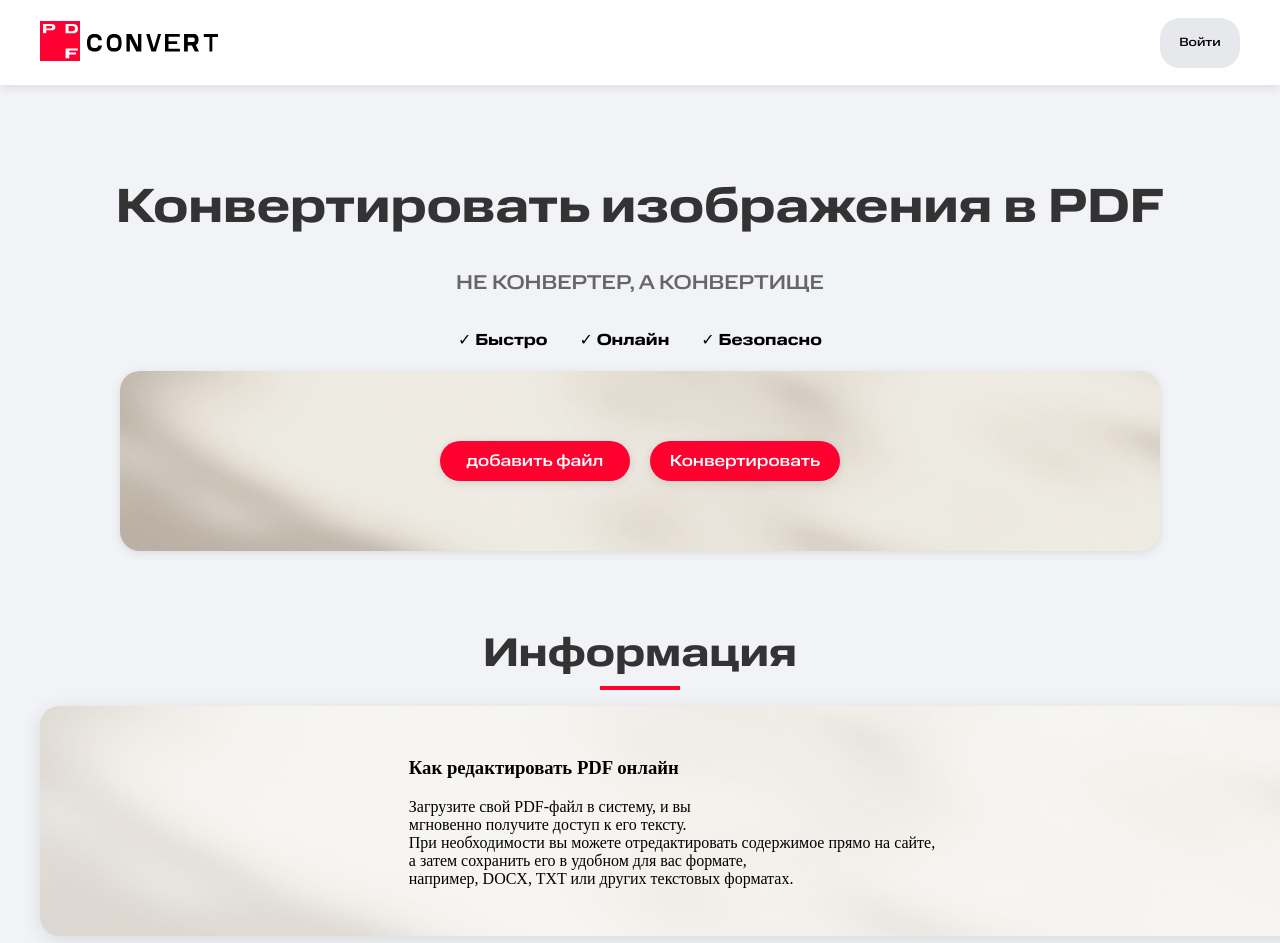
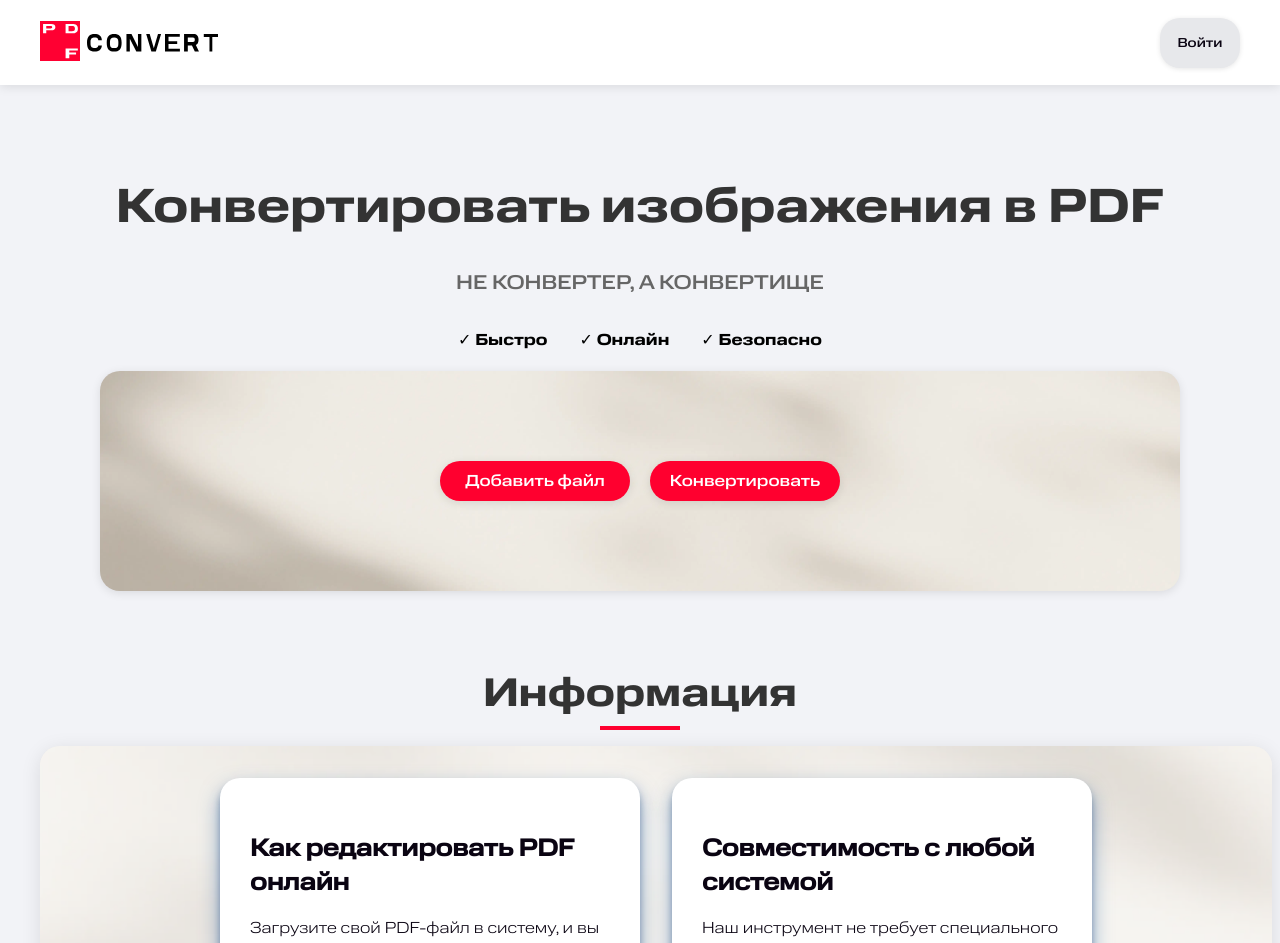
Before and after one commit to kvintosis/mts-front, a React (Vite) app in the folder mts-app/: page / in a window 1280 px wide. Shown: the top 943 px of the page. Built offline with nearby package versions, Linux system fonts and the light colour scheme.

Commit message:
Полностью готова главная

```diff
--- a/mts-app/src/components/HomePage.jsx
+++ b/mts-app/src/components/HomePage.jsx
@@ -26,7 +26,7 @@ function HomePage() {
                 <div className="home__container">
 
                         <div className="home__btn-container">
-                            <button className="home__btn">добавить файл</button>
+                            <button className="home__btn">Добавить файл</button>
                             <button className="home__btn" onClick={handleRedirect}>Конвертировать</button>
                         </div>
 
@@ -38,10 +38,40 @@ function HomePage() {
 
                     <div className="home__container-info">
                         <div className="card">
-                            <h3>Как редактировать PDF онлайн</h3>
+                            <h3>
+                                Как редактировать PDF онлайн
+                            </h3>
                             <p>Загрузите свой PDF-файл в систему, и вы <br/> мгновенно получите доступ к его тексту.<br/>
                                 При необходимости вы можете отредактировать содержимое прямо на сайте,<br/>
                                 а затем сохранить его в удобном для вас формате,<br/> например, DOCX, TXT или других текстовых форматах.</p>
+                        </div>
+
+
+
+                        <div className="card">
+                            <h3>
+                                Совместимость с любой системой
+                            </h3>
+                            <p>Наш инструмент не требует специального программного обеспечения <br/>и работает на всех популярных операционных системах <br/>и браузерах. Достаточно просто зайти на сайт<br/> — и можно приступать к работе.</p>
+                        </div>
+
+                        <div className="card">
+                            <h3>
+                                Поддержка различных форматов
+                            </h3>
+                            <p>Вы можете загружать PDF-файлы любого типа, <br/> а результат редактирования сохранять в форматах DOCX,<br/> TXT и других текстовых расширениях.</p>
+                        </div>
+                        <div className="card">
+                            <h3>
+                                Никаких установок
+                            </h3>
+                            <p>Все процессы происходят в облаке на наших серверах.<br/> Вам не нужно скачивать или<br/> устанавливать дополнительные программы<br/> — инструмент не нагружает ваше устройство.</p>
+                        </div>
+                        <div className="card">
+                            <h3>
+                                Простота и удобство
+                            </h3>
+                            <p>Мы сделали процесс редактирования PDF максимально простым.<br/> Просто загрузите файл, внесите изменения<br/> и сохраните результат в нужном формате — <br/>никаких сложных настроек!.</p>
                         </div>
 
                     </div>
--- a/mts-app/src/styles/blocks/header.less
+++ b/mts-app/src/styles/blocks/header.less
@@ -46,18 +46,16 @@
     align-items: center;
     justify-content: center;
 
-    /*для эффекта при наведении на кнопку*/
-    transition: transform 0.3s, background-color 0.3s, color 0.3s;
+    box-shadow: 0 1px 5px rgba(0, 0, 0, 0.1);
 
 
     &:hover {
       transform: scale(1.1);
-      background-color: @purple;
-      box-shadow: 0 4px 8px rgba(94, 203, 233, 0.2);
+      background-color: @gray;
+      box-shadow: 0 3px 10px rgba(43, 98, 165, 0.53),
+      0 1px 1px rgba(17, 53, 95, 0.35);
+      transition: transform 0.2s ease, box-shadow 0.1s ease;
 
-      &:hover &__join-btn-text {
-        color: @white;
-      }
     }
 
   }
@@ -66,7 +64,7 @@
   &__join-btn-text {
     color: @black;
     font-family: @medium;
-    font-size: 12px;
+    font-size: 13px;
     transition: color 0.3s;
 
   }
--- a/mts-app/src/styles/blocks/homepage.less
+++ b/mts-app/src/styles/blocks/homepage.less
@@ -1,49 +1,53 @@
+html, body {
+  height: auto; /* Убедитесь, что высота не ограничена */
+  overflow: auto; /* Включаем прокрутку */
+}
 .home-wrapper {
-  height: 100%;
   min-height: 100vh;
-  overflow-y: auto;
+  overflow-y: auto; /* Разрешает вертикальную прокрутку */
+  width: 100%;
 }
 
-
 .home {
+  flex: 1;
   display: flex;
   flex-direction: column;
   align-items: center;
   justify-content: flex-start;
-  min-height: 100%;
+  min-height: auto;
   background-color: @white1;
   padding-top: 147px;
   box-sizing: border-box;
-
+  padding-bottom: 40px;
+  width: 100%;
 
   &__container {
-    width: 1040px;
-    height: 180px;
+    width: 100%;
+    max-width: 1040px;
+    height: auto;
+    min-height: 180px;
     display: flex;
     justify-content: center;
     align-items: center;
-
     background: @pearl url('../../assets/images/fon.png') no-repeat center center;
     background-size: cover;
     position: relative;
     overflow: hidden;
-
     border-radius: 20px;
-    padding: 0;
+    padding: 20px;
     margin: 20px auto;
-
     z-index: 1;
     box-shadow: 0 2px 10px rgba(0, 0, 0, 0.1);
-
   }
 
   &__btn-container {
     display: flex;
     justify-content: center;
     gap: 20px;
+  }
 
-  }
   &__btn {
+    cursor: pointer;
     width: 190px;
     height: 40px;
     background: @red;
@@ -60,10 +64,14 @@
     box-shadow: 0 2px 10px rgba(0, 0, 0, 0.1);
 
     &:hover {
-      background: @gray;
+      background: @white1;
+      box-shadow: 0 10px 20px rgba(43, 98, 165, 0.53),
+      0 6px 6px rgba(17, 53, 95, 0.35);
+      transition: transform 0.3s ease, box-shadow 0.3s ease;
       transform: translateY(-1px);
+      color: @red;
+      font-family: @bold;
     }
-
   }
 
   &__features {
@@ -71,107 +79,109 @@
     flex-direction: row;
     max-width: 600px;
     gap: 16px;
+    flex-wrap: wrap;
+    justify-content: center;
   }
+
   .feature-badge {
     font-family: @bold;
 
     &:not(:last-child) {
-      margin-right: 16px; // Отступ только справа для всех кроме последнего
+      margin-right: 16px;
     }
   }
 
   h1 {
     font-family: @bold;
-    font-size: 3.0rem; // 40px
+    font-size: 3.0rem;
     font-weight: 700;
     color: #333;
     margin-bottom: 1rem;
     text-align: center;
     line-height: 1.2;
-
+    width: 100%;
 
     @media (max-width: 768px) {
-    font-size: 2rem; // 32px
+      font-size: 2rem;
     }
 
     @media (max-width: 480px) {
-    font-size: 1.75rem; // 28px
+      font-size: 1.75rem;
     }
   }
 
   h2 {
     font-family: @medium;
-    font-size: 1.25rem; // 20px
+    font-size: 1.25rem;
     font-weight: 400;
     color: #666;
     margin-bottom: 2rem;
     text-align: center;
     line-height: 1.4;
-
-
-
-
-
+    width: 100%;
 
     @media (max-width: 480px) {
-      font-size: 1.1rem; // 17.6px
+      font-size: 1.1rem;
       margin-bottom: 1.5rem;
+    }
   }
 }
 
 
+.home__container-info-block {
+  width: 100%;
+  max-width: 1200px;
+  margin: 0 auto;
+  padding: 2rem;
+  background-color: transparent;
+
+  @media (max-width: 768px) {
+    padding: 1.5rem;
+  }
 }
 
+.home__info {
+  color: @black;
+  font-weight: 700;
+  margin-bottom: 1.5rem;
+  text-align: center;
+  position: relative;
+  width: 100%;
 
-
-.home__container-info-block {
-  width: 100%;
-  max-width: 1200px; /* Максимальная ширина блока */
-  margin: 0 auto; /* Центрирование блока */
-  padding: 2rem; /* Внутренние отступы */
-  background-color: transparent; /* Белый фон */
-
-}
-
-/* Заголовок "Информация" */
-.home__info {
-  color: #231F20; /* Цвет текста (черный) */
-  font-weight: 700; /* Жирное начертание */
-  margin-bottom: 1.5rem; /* Отступ снизу */
-  text-align: center; /* Выравнивание по центру */
-  position: relative; /* Для псевдоэлемента */
-}
-
-/* Декоративная линия под заголовком */
-.home__info::after {
+  &::after {
     content: '';
     display: block;
     width: 80px;
     height: 4px;
-  background-color: @red; /* Цвет линии */
-  margin: 0.5rem auto 0; /* Центрирование линии */
+    background-color: @red;
+    margin: 0.5rem auto 0;
   }
 
-/* Контейнер для содержимого информации */
+  @media (max-width: 768px) {
+    font-size: 2rem !important;
+  }
+
+  @media (max-width: 480px) {
+    font-size: 1.8rem !important;
+  }
+}
+
 .home__container-info {
+  padding: 2rem 1rem;
   display: flex;
-  flex-wrap: wrap; /* Перенос элементов на новую строку */
-  gap: 2rem; /* Расстояние между элементами */
-  justify-content: center; /* Центрирование элементов */
-  align-items: flex-start; /* Выравнивание по верхнему краю */
+  flex-wrap: wrap;
+  gap: 2rem;
+  justify-content: center;
+  align-items: flex-start;
   width: 100%;
-  max-width: 1200px; /* Максимальная ширина блока */
-  margin: 0 auto; /* Центрирование блока */
-  padding: 2rem; /* Внутренние отступы */
-
+  max-width: 1200px;
+  margin: 0 auto;
   background: fade(@white1, 80%) url('../../assets/images/fon.png') no-repeat center center;
   background-size: cover;
   position: relative;
   overflow: hidden;
-
-
-  border-radius: 20px; /* Закругленные углы */
-  box-shadow: 0 4px 20px rgba(0, 0, 0, 0.1); /* Тень для глубины */
+  border-radius: 20px;
+  box-shadow: 0 4px 20px rgba(0, 0, 0, 0.1);
 
   &::before {
     content: '';
@@ -184,32 +194,57 @@
     z-index: 0;
   }
 
-  // Для контента добавьте
   & > * {
     position: relative;
     z-index: 1;
   }
 
+  @media (max-width: 480px) {
+    flex-direction: column;
+    gap: 1.5rem;
+  }
+  .info-block {
+    display: flex;
+    flex-wrap: wrap;
+    gap: 20px;
+    justify-content: center;
+    max-width: 1282px;
+    margin: 0 auto;
   }
 
-/* Адаптивные стили для разных экранов */
-@media (max-width: 768px) {
-  .home__container-info-block {
-    padding: 1.5rem; /* Уменьшаем отступы на мобильных */
+  .card {
+    background: white;
+    border-radius: 20px;
+    padding: 30px;
+    width: calc(33.333% - 40px);
+    box-shadow: 0 10px 20px rgba(43, 98, 165, 0.53),
+    0 6px 6px rgba(17, 53, 95, 0.35);
+    transition: transform 0.3s ease, box-shadow 0.3s ease;
   }
 
-  .home__info {
-    font-size: 2rem !important; /* Уменьшаем размер шрифта */
+  .card h3 {
+    font-size: 24px;
+    margin-bottom: 15px;
+    color: @black;
+    font-family: @medium;
+  }
+
+  .card p {
+    font-family: @light;
+    font-size: 16px;
+    line-height: 1.5;
+    color: @black;
+  }
+
+  @media (max-width: 900px) {
+    .card {
+      width: calc(50% - 20px);
     }
   }
 
-@media (max-width: 480px) {
-  .home__container-info {
-    flex-direction: column; /* Вертикальное расположение на маленьких экранах */
-    gap: 1.5rem;
-  }
-
-  .home__info {
-    font-size: 1.8rem !important;
+  @media (max-width: 600px) {
+    .card {
+      width: 100%;
     }
   }
+}
```
Also changed, not shown: 1 other file (tests, documents, lock files or other folders). Lines whose indentation alone changed are shown as unchanged.
